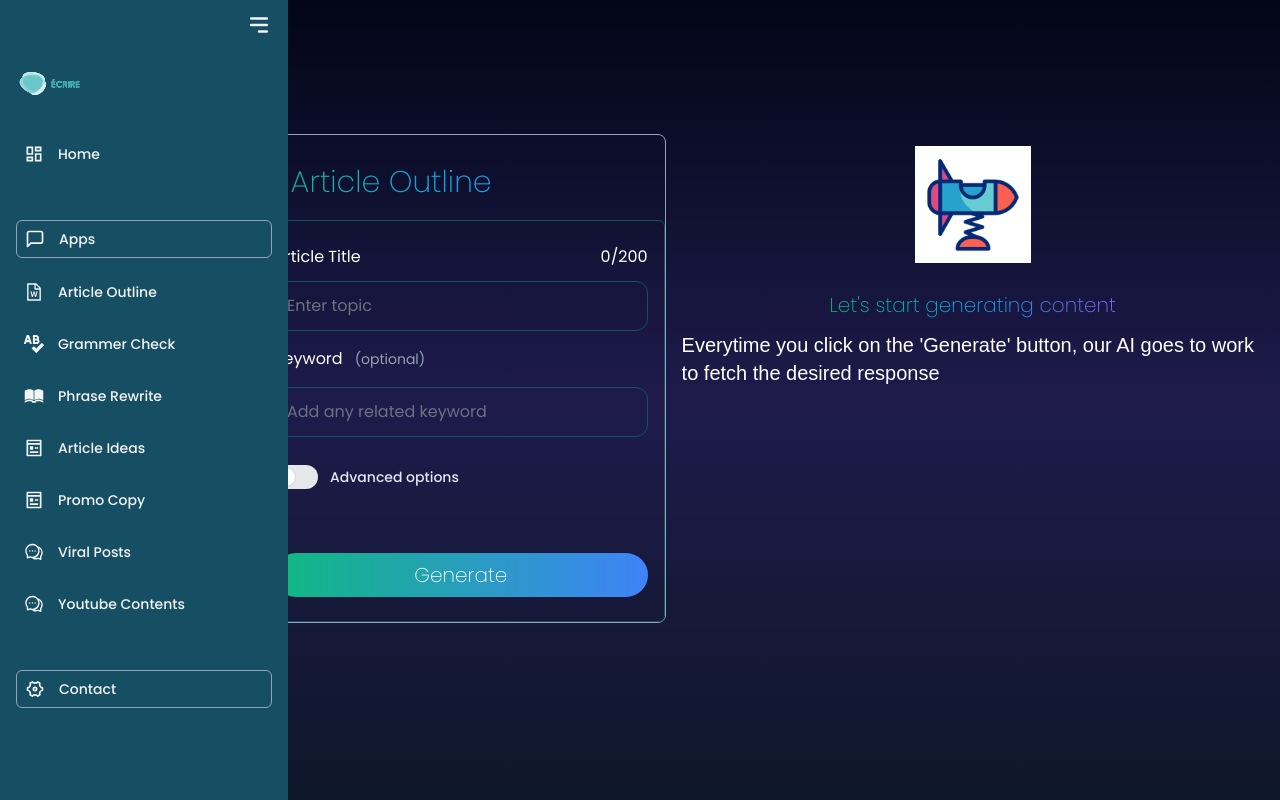
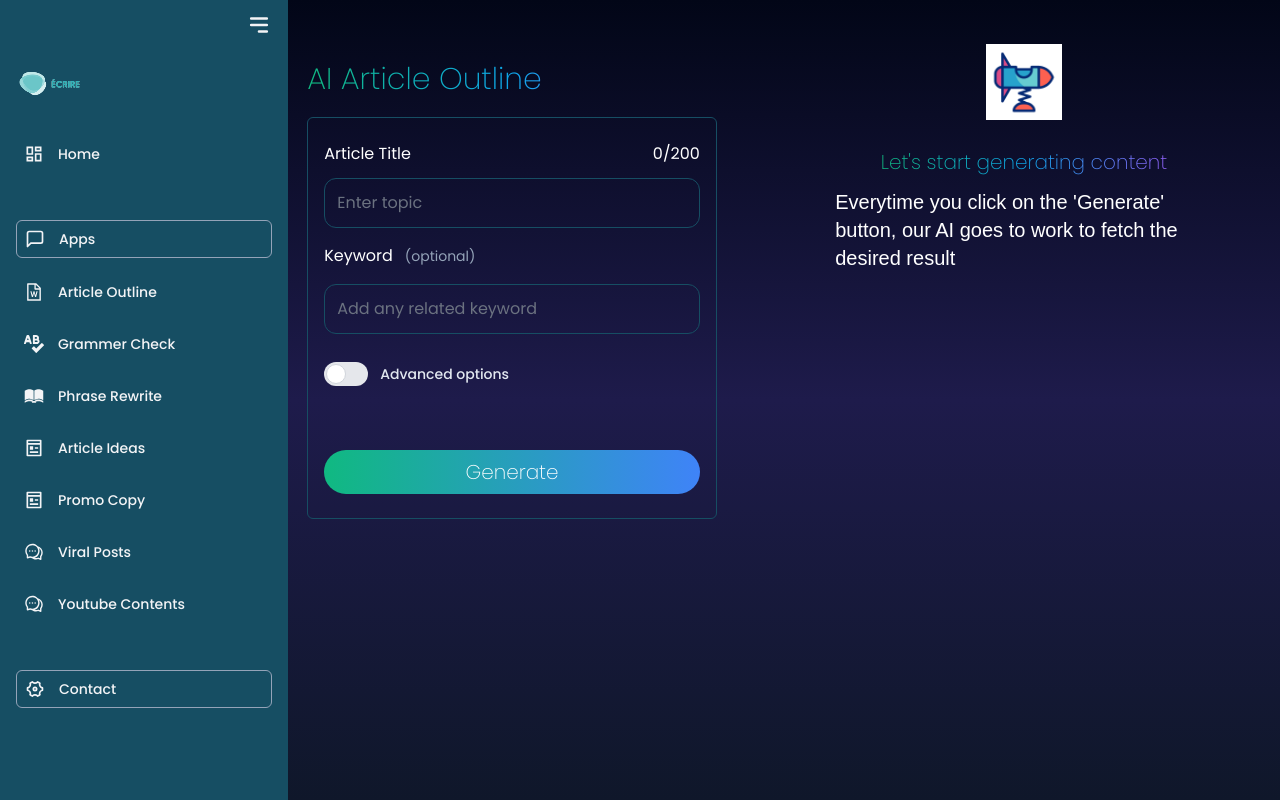
Before and after one commit to emmanuelkumah/articleoutline_gen, a React (Vite) app: page /articleoutline_gen/dashboard/outline in a window 1280 px wide. Built offline with nearby package versions, Linux system fonts and the light colour scheme; no server answers; a web font is replaced by a local one.

Commit message:
Added button to regenerate results

```diff
--- a/src/components/Layout/ArticleOutline/AO_Home.jsx
+++ b/src/components/Layout/ArticleOutline/AO_Home.jsx
@@ -19,13 +19,16 @@ const AO_Home = () => {
   const [loading, setLoading] = useState(false);
   const [showResponse, setShowResponse] = useState("");
   const [copied, setCopied] = useState(false);
+  const [startNew, setStartNew] = useState(false);
 
   const verifyTopicInputLength = (topic) => {
     if (topic.length < 5) {
       toast.error("Topic should be more than 5 characters");
-      setFormFields({ ...formFields, topic });
+      console.log(topic);
+      setFormFields({ ...formFields, topic: topic });
     }
   };
+
   const resetCharCount = () => {
     setCharCount(0);
   };
@@ -69,6 +72,11 @@ const AO_Home = () => {
 
   const copyToClipboardMsg = () => {
     toast.success("Content successfully copied to clipboard");
+  };
+  //handle reset of result
+
+  const handleResetResponse = () => {
+    setHasResponse(false);
   };
 
   //handle form submission
@@ -173,6 +181,7 @@ const AO_Home = () => {
         handleFormSubmission,
         handleLanguageSelection,
         handleNumResultsInput,
+        handleResetResponse,
         handleCopyToClip,
         setShowResponse,
         showResponse,
@@ -190,6 +199,9 @@ const AO_Home = () => {
         />
       </div>
       <div className="hidden md:block">
+        {/* <div>
+          <Toaster position="top-center" />
+        </div> */}
         <AO_WebLayout />
       </div>
     </FormOptionsContext.Provider>
--- a/src/components/Layout/ArticleOutline/AO_WebLayout.jsx
+++ b/src/components/Layout/ArticleOutline/AO_WebLayout.jsx
@@ -1,16 +1,16 @@
 import React from "react";
 import Form from "../../UI/ArticleOutline/Form";
-import OutlineContainer from "../../UI/ArticleOutline/AO_Container";
+import AO_Container from "../../UI/ArticleOutline/AO_Container";
 
 const AO_WebLayout = () => {
   return (
     <div>
-      <div className="flex">
-        <section className="w-[40%] border border-slate-400 rounded-lg mt-[10%]">
+      <div className="flex justify-around">
+        <section className="w-[40%]">
           <Form />
         </section>
-        <section className="w-[60%] mt-[10%]">
-          <OutlineContainer />
+        <section className="w-[40%]">
+          <AO_Container />
         </section>
       </div>
     </div>
--- a/src/components/UI/ArticleOutline/AO_Container.jsx
+++ b/src/components/UI/ArticleOutline/AO_Container.jsx
@@ -10,14 +10,16 @@ const AO_Container = () => {
   return (
     <>
       {loading ? (
-        <Loader />
+        <div className="flex justify-center items-center">
+          <Loader />
+        </div>
       ) : hasResponse ? (
         <AO_Response />
       ) : (
         <AO_Placeholder
           heading="Let's start generating content"
           subHeading="Everytime you click on the 'Generate' button, our AI goes to work to
-        fetch the desired response"
+        fetch the desired result"
         />
       )}
     </>
--- a/src/components/UI/ArticleOutline/AO_Response.jsx
+++ b/src/components/UI/ArticleOutline/AO_Response.jsx
@@ -1,4 +1,4 @@
-import React, { useState, useContext } from "react";
+import React, { useContext } from "react";
 import { CopyToClipboard } from "react-copy-to-clipboard";
 import { AiFillDislike, AiFillLike, AiOutlineCopy } from "react-icons/ai";
 import { FormOptionsContext } from "../../../Context/Context";
@@ -12,7 +12,7 @@ const AO_Response = () => {
 
   return (
     <>
-      <section className="pl-7 pt-10 overflow-y-scroll">
+      <section className="pl-7 pt-10 md:p-0 overflow-y-scroll">
         <article className="flex flex-col flex-wrap justify-center py-[3%] text-slate-100 text-2xl whitespace-pre-line font-satoshi">
           {/* {showResponse} */}
           <section className="transition-colors duration-0 border border-slate-300 mb-10 rounded-lg shadow-lg p-6 cursor-pointer hover:transition-colors hover:duration-500 hover:border-teal-500  hover:shadow-indigo-500">
--- /dev/null
+++ b/src/components/UI/ArticleOutline/AO_StartNew.jsx
@@ -0,0 +1,17 @@
+import React, { useContext } from "react";
+import { FormOptionsContext } from "../../../Context/Context";
+
+const AO_StartNew = () => {
+  const { handleResetResponse } = useContext(FormOptionsContext);
+  return (
+    <>
+      <div className="flex justify-center" onClick={handleResetResponse}>
+        <button className="bg-teal-500 w-[50%] rounded-full mx-auto mt-10 p-4">
+          Start Afresh
+        </button>
+      </div>
+    </>
+  );
+};
+
+export default AO_StartNew;
--- a/src/components/UI/ArticleOutline/Form.jsx
+++ b/src/components/UI/ArticleOutline/Form.jsx
@@ -3,6 +3,7 @@ import { FormOptionsContext } from "../../../Context/Context";
 import SelectLang from "../SelectLang";
 import Toggle from "../Toggle";
 import SelectNumResults from "./SelectNumResults";
+import AO_StartNew from "./AO_StartNew";
 
 const Form = ({}) => {
   const {
@@ -13,6 +14,7 @@ const Form = ({}) => {
     handleKeywordInput,
     handleKeyDown,
     handleFormSubmission,
+    hasResponse,
   } = useContext(FormOptionsContext);
 
   //destructuring fields
@@ -70,6 +72,7 @@ const Form = ({}) => {
 
         <button className="button_cta">Generate</button>
       </form>
+      {hasResponse ? <AO_StartNew /> : ""}
     </div>
   );
 };
```
